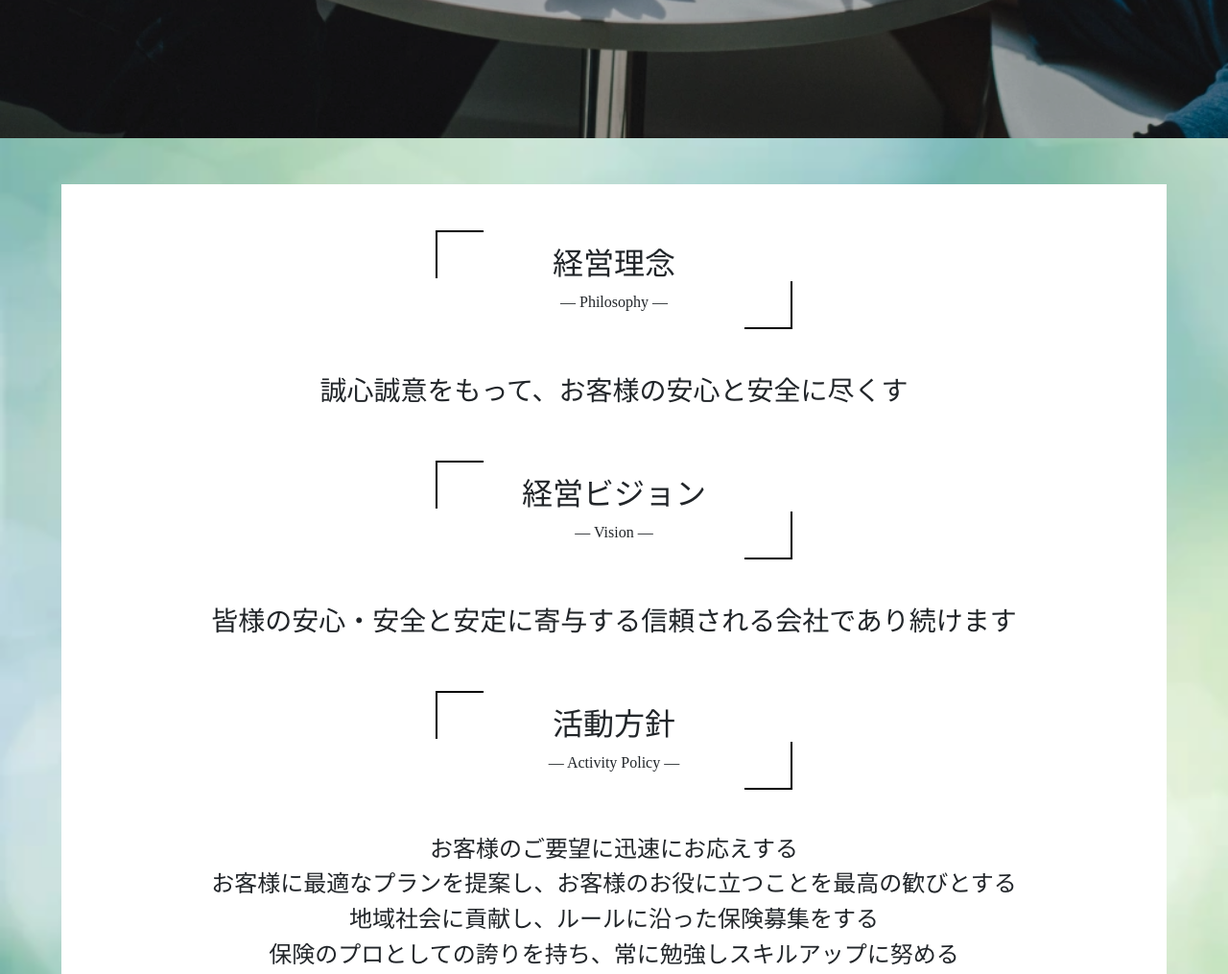
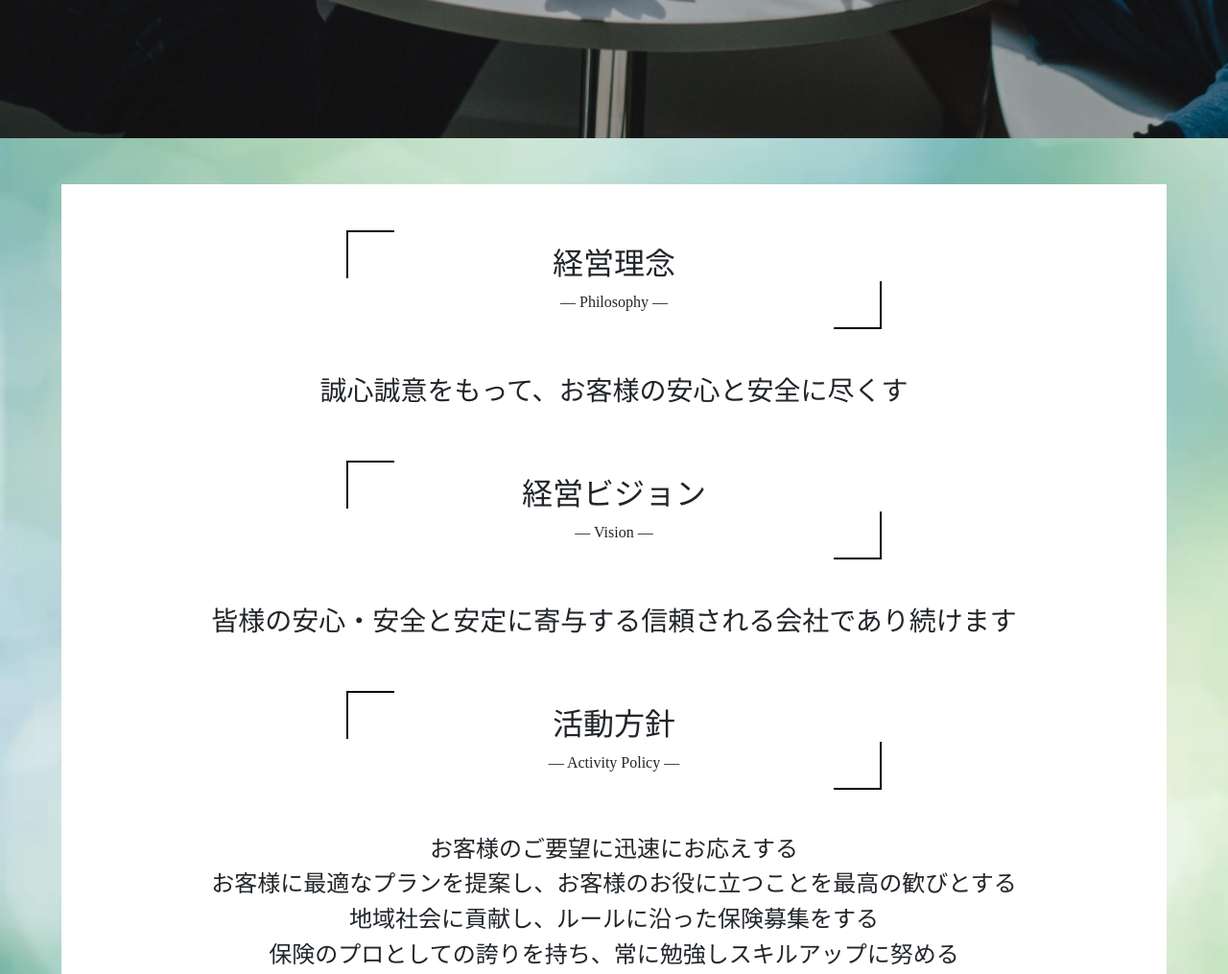
Before and after one commit to linepark-webteam/midori-insurance-sample, a PHP site: page /philosophy/ in a window 1280 px wide. Shown: the part 843-1858 px from the top of the page at 96% size. Run offline with PHP 8.4, Linux system fonts and the light colour scheme; some libraries are stand-ins or nearby versions; some web fonts are replaced.

Commit message:
ページ見出しのレスポンシブ調整

```diff
--- a/access/index.html
+++ b/access/index.html
@@ -92,7 +92,7 @@
     <div class="container">
       <div class="mb-3">
         <div class="mb-5 d-flex flex-column align-items-center">
-          <div  class="section-header col-6 col-lg-4 slide-bottom-content">
+          <div  class="section-header col-lg-6 slide-bottom-content">
           <h2 >アクセス</h2>
           <span>― Access ―</span>
         </div>
--- a/campaign/index.html
+++ b/campaign/index.html
@@ -91,7 +91,7 @@
   <section class="mb-5 py-5">
     <div class="container">
       <div class="mb-3">
-        <div class="section-header mission-statement-header mb-5 d-flex flex-column align-items-center">
+        <div  class="section-header col-lg-6 slide-bottom-content">
           <h2>経営理念</h2>
           <span>― Philosophy ―</span>
         </div>
--- a/company/index.html
+++ b/company/index.html
@@ -92,7 +92,7 @@
     <div class="container">
       <div class="mb-3">
         <div class="mb-5 d-flex flex-column align-items-center">
-          <div class="section-header col-lg-4 slide-bottom-content">
+          <div  class="section-header col-lg-6 slide-bottom-content">
             <h2>会社概要</h2>
             <span>― Company ―</span>
           </div>
--- a/css/responsive.css
+++ b/css/responsive.css
@@ -45,7 +45,7 @@
   font-weight: 600;
 }
 .section-header span{
-  font-size: calc(8px + 2 * ((100vw - 320px) / 640));
+  font-size: calc(10px + 2 * ((100vw - 320px) / 640));
   font-weight: 600;
 }
 
--- a/philosophy/index.html
+++ b/philosophy/index.html
@@ -91,7 +91,7 @@
     <div class="container">
       <div class="mb-3">
         <div class="mb-5 d-flex flex-column align-items-center">
-          <div class="section-header col-6 col-lg-4 slide-bottom-content">
+          <div  class="section-header col-lg-6 slide-bottom-content">
             <h2>経営理念</h2>
             <span>― Philosophy ―</span>
           </div>
@@ -101,7 +101,7 @@
         </div>
         <div class="mb-3">
           <div class="mb-5 d-flex flex-column align-items-center">
-            <div class="section-header col-6 col-lg-4 slide-bottom-content">
+            <div  class="section-header col-lg-6 slide-bottom-content">
               <h2>経営ビジョン</h2>
               <span>― Vision ―</span>
             </div>
@@ -111,7 +111,7 @@
           </div>
           <div class="mb-3">
             <div class="mb-5 d-flex flex-column align-items-center">
-              <div class="section-header slide-bottom-content col-lg-4">
+              <div  class="section-header col-lg-6 slide-bottom-content">
                 <h2>活動方針</h2>
                 <span>― Activity Policy ―</span>
               </div>
--- a/profile/index.html
+++ b/profile/index.html
@@ -91,7 +91,7 @@
     <div class="container">
       <div class="mb-3">
         <div class="mb-5 d-flex flex-column align-items-center">
-          <div class="section-header col-lg-4 slide-bottom-content">
+          <div  class="section-header col-lg-6 slide-bottom-content">
             <h2>代表プロフィール</h2>
             <span>― Plofile ―</span>
           </div>
```
